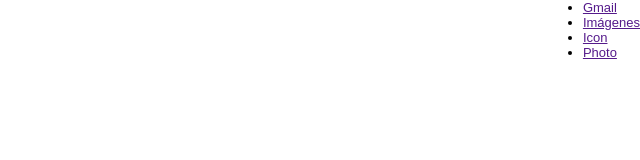
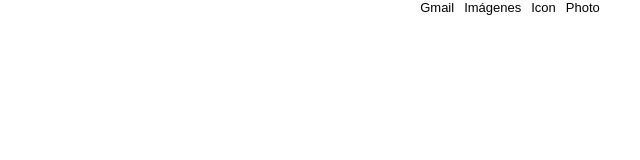
Before and after one commit to 9NEAR7/GoogleClone, a plain HTML site: page index.html in a window 1280 px wide. Shown: the whole page, without its empty margins (640-1280 px from the left). Drawn offline with Linux system fonts and the light colour scheme.

Commit message:
Clase#8 se agregó los estilos al header y nav #2

```diff
--- a/css/main.css
+++ b/css/main.css
@@ -15,6 +15,11 @@ body {
     font-family: Arial, Helvetica, sans-serif;
 }
 
+a {
+    text-decoration: none;
+    cursor: pointer;
+}
+
 header {
     width: 100%;
     height: 6rem;
@@ -24,3 +29,19 @@ header nav {
     display: flex;
     justify-content: flex-end;
 }
+
+header nav .nav--right-section{
+    width: 25rem;
+    height: auto;
+    display: flex;
+    list-style: none;
+    justify-content: center;
+    align-items: center;
+
+}
+
+nav .nav--right-section a{
+    margin-right: 1rem;
+    color: #000000;
+
+}
--- a/index.html
+++ b/index.html
@@ -10,7 +10,7 @@
 <body>
     <header>
         <nav>
-            <ul>
+            <ul class="nav--right-section">
                 <li>
                     <a href="">Gmail</a>
                 </li>
```
